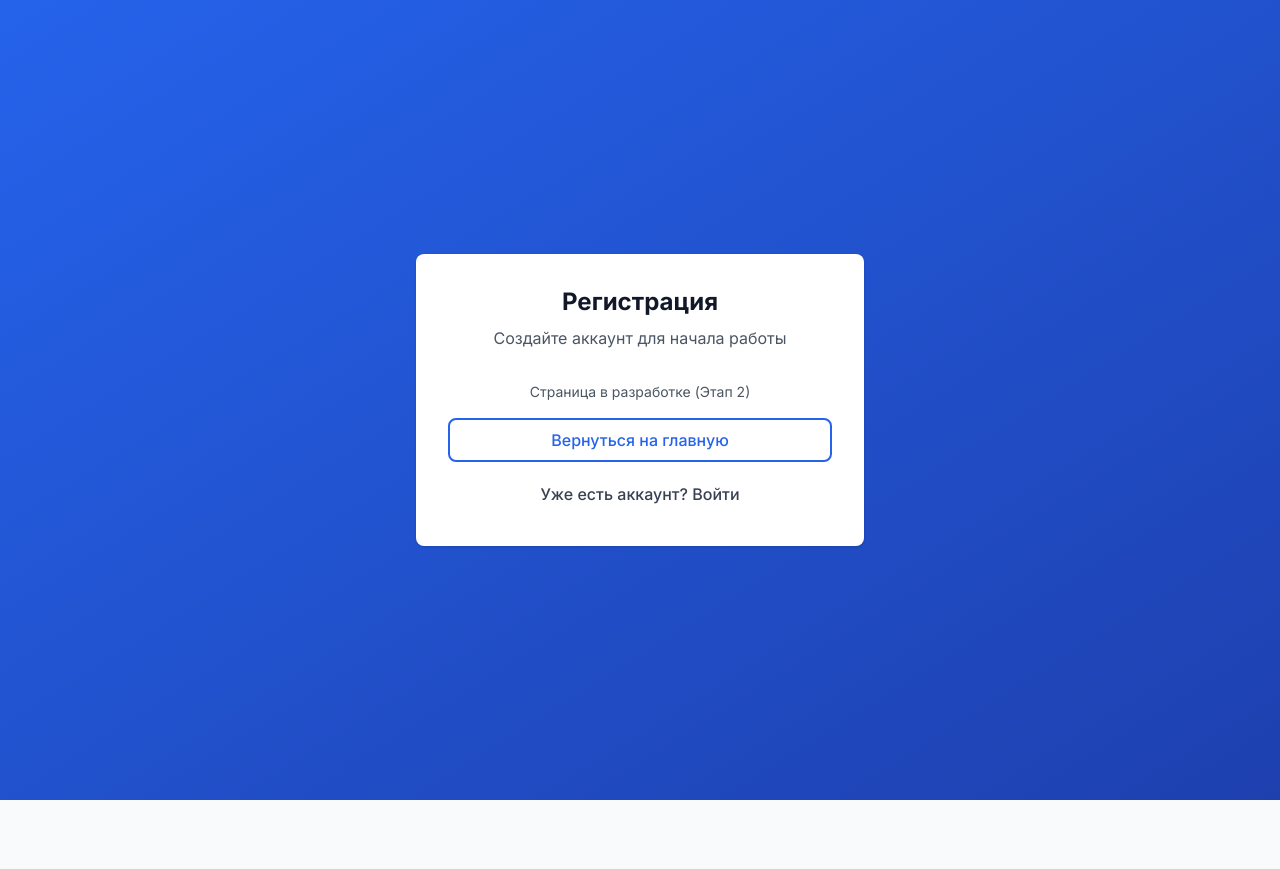
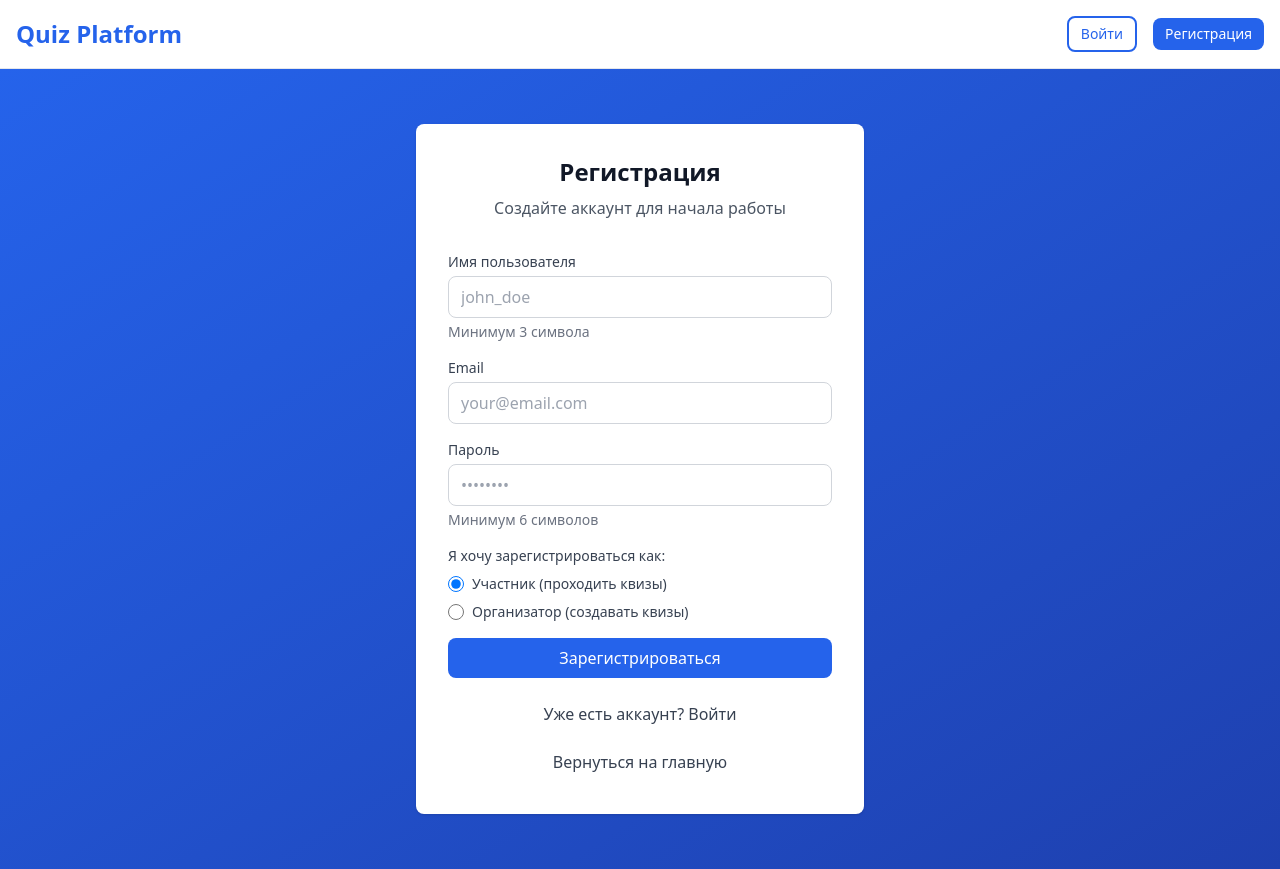
Before and after one commit to imka07/VK-Practice, a Next.js app: page /register in a window 1280 px wide. Before the commit the page ends 800 px from the top, so only its background shows below. Built offline with nearby package versions, Linux system fonts and the light colour scheme; no server answers.

Commit message:
feat: Реализация страниц входа и регистрации с формами

```diff
--- a/src/app/(auth)/login/page.tsx
+++ b/src/app/(auth)/login/page.tsx
@@ -1,8 +1,27 @@
+'use client';
+
+import { useState, useTransition } from 'react';
 import Link from 'next/link';
 import { Card } from '@/components/ui/Card';
+import { Input } from '@/components/ui/Input';
 import { Button } from '@/components/ui/Button';
+import { Alert } from '@/components/ui/Alert';
+import { loginAction } from './actions';
 
 export default function LoginPage() {
+  const [error, setError] = useState<string | null>(null);
+  const [isPending, startTransition] = useTransition();
+
+  async function handleSubmit(formData: FormData) {
+    setError(null);
+    startTransition(async () => {
+      const result = await loginAction(formData);
+      if (result?.error) {
+        setError(result.error);
+      }
+    });
+  }
+
   return (
     <Card className="p-8">
       <div className="mb-8 text-center">
@@ -12,19 +31,48 @@ export default function LoginPage() {
         <p className="text-gray-600">Войдите, чтобы продолжить</p>
       </div>
 
-      <div className="text-center">
-        <p className="text-sm text-gray-600 mb-4">
-          Страница в разработке (Этап 2)
-        </p>
-        <div className="space-y-3">
-          <Button className="w-full" variant="outline" asChild>
+      {error && (
+        <Alert variant="error" title="Ошибка входа" className="mb-6">
+          {error}
+        </Alert>
+      )}
+
+      <form action={handleSubmit} className="space-y-4">
+        <Input
+          label="Email"
+          name="email"
+          type="email"
+          required
+          placeholder="your@email.com"
+          autoComplete="email"
+          disabled={isPending}
+        />
+
+        <Input
+          label="Пароль"
+          name="password"
+          type="password"
+          required
+          placeholder="••••••••"
+          autoComplete="current-password"
+          disabled={isPending}
+        />
+
+        <Button type="submit" className="w-full" loading={isPending}>
+          Войти
+        </Button>
+
+        <div className="text-center space-y-2">
+          <Button variant="ghost" className="w-full" asChild>
+            <Link href="/register">
+              Нет аккаунта? Зарегистрироваться
+            </Link>
+          </Button>
+          <Button variant="ghost" className="w-full" asChild>
             <Link href="/">Вернуться на главную</Link>
           </Button>
-          <Button className="w-full" variant="ghost" asChild>
-            <Link href="/register">Нет аккаунта? Регистрация</Link>
-          </Button>
         </div>
-      </div>
+      </form>
     </Card>
   );
 }
--- a/src/app/(auth)/register/page.tsx
+++ b/src/app/(auth)/register/page.tsx
@@ -1,8 +1,35 @@
+'use client';
+
+import { useState, useTransition } from 'react';
 import Link from 'next/link';
 import { Card } from '@/components/ui/Card';
+import { Input } from '@/components/ui/Input';
 import { Button } from '@/components/ui/Button';
+import { Alert } from '@/components/ui/Alert';
+import { Radio, RadioGroup } from '@/components/ui/Radio';
+import { registerAction } from './actions';
 
 export default function RegisterPage() {
+  const [error, setError] = useState<string | null>(null);
+  const [success, setSuccess] = useState<string | null>(null);
+  const [isPending, startTransition] = useTransition();
+  const [role, setRole] = useState<'participant' | 'organizer'>('participant');
+
+  async function handleSubmit(formData: FormData) {
+    setError(null);
+    setSuccess(null);
+    formData.set('role', role);
+
+    startTransition(async () => {
+      const result = await registerAction(formData);
+      if (result?.error) {
+        setError(result.error);
+      } else if (result?.success && result?.message) {
+        setSuccess(result.message);
+      }
+    });
+  }
+
   return (
     <Card className="p-8">
       <div className="mb-8 text-center">
@@ -12,19 +39,83 @@ export default function RegisterPage() {
         <p className="text-gray-600">Создайте аккаунт для начала работы</p>
       </div>
 
-      <div className="text-center">
-        <p className="text-sm text-gray-600 mb-4">
-          Страница в разработке (Этап 2)
-        </p>
-        <div className="space-y-3">
-          <Button className="w-full" variant="outline" asChild>
+      {error && (
+        <Alert variant="error" title="Ошибка регистрации" className="mb-6">
+          {error}
+        </Alert>
+      )}
+
+      {success && (
+        <Alert variant="success" title="Успешно!" className="mb-6">
+          {success}
+        </Alert>
+      )}
+
+      <form action={handleSubmit} className="space-y-4">
+        <Input
+          label="Имя пользователя"
+          name="username"
+          type="text"
+          required
+          placeholder="john_doe"
+          autoComplete="username"
+          disabled={isPending}
+          helperText="Минимум 3 символа"
+        />
+
+        <Input
+          label="Email"
+          name="email"
+          type="email"
+          required
+          placeholder="your@email.com"
+          autoComplete="email"
+          disabled={isPending}
+        />
+
+        <Input
+          label="Пароль"
+          name="password"
+          type="password"
+          required
+          placeholder="••••••••"
+          autoComplete="new-password"
+          disabled={isPending}
+          helperText="Минимум 6 символов"
+        />
+
+        <RadioGroup label="Я хочу зарегистрироваться как:">
+          <Radio
+            name="role"
+            value="participant"
+            label="Участник (проходить квизы)"
+            checked={role === 'participant'}
+            onChange={() => setRole('participant')}
+            disabled={isPending}
+          />
+          <Radio
+            name="role"
+            value="organizer"
+            label="Организатор (создавать квизы)"
+            checked={role === 'organizer'}
+            onChange={() => setRole('organizer')}
+            disabled={isPending}
+          />
+        </RadioGroup>
+
+        <Button type="submit" className="w-full" loading={isPending}>
+          Зарегистрироваться
+        </Button>
+
+        <div className="text-center space-y-2">
+          <Button variant="ghost" className="w-full" asChild>
+            <Link href="/login">Уже есть аккаунт? Войти</Link>
+          </Button>
+          <Button variant="ghost" className="w-full" asChild>
             <Link href="/">Вернуться на главную</Link>
           </Button>
-          <Button className="w-full" variant="ghost" asChild>
-            <Link href="/login">Уже есть аккаунт? Войти</Link>
-          </Button>
         </div>
-      </div>
+      </form>
     </Card>
   );
 }
--- a/src/app/layout.tsx
+++ b/src/app/layout.tsx
@@ -1,11 +1,9 @@
 import type { Metadata } from 'next';
-import { Inter } from 'next/font/google';
 import './globals.css';
-
-const inter = Inter({ subsets: ['latin', 'cyrillic'] });
+import { Header } from '@/components/layout/Header';
 
 export const metadata: Metadata = {
-  title: 'Quiz Platform - VK Practice',
+  title: 'Quiz Platform - Интерактивные квизы',
   description: 'Платформа для проведения интерактивных квизов в реальном времени',
 };
 
@@ -16,7 +14,8 @@ export default function RootLayout({
 }>) {
   return (
     <html lang="ru">
-      <body className={`${inter.className} antialiased`}>
+      <body className="antialiased">
+        <Header />
         {children}
       </body>
     </html>
--- /dev/null
+++ b/src/components/layout/Header.tsx
@@ -0,0 +1,58 @@
+'use client';
+
+import Link from 'next/link';
+import { Button } from '@/components/ui/Button';
+import { useAuth } from '@/lib/hooks/useAuth';
+import { useProfile } from '@/lib/hooks/useProfile';
+import { logoutAction } from '@/app/(auth)/login/actions';
+import { LogOut, User } from 'lucide-react';
+
+export function Header() {
+  const { user, loading: authLoading } = useAuth();
+  const { profile, loading: profileLoading } = useProfile();
+
+  const isLoading = authLoading || profileLoading;
+
+  return (
+    <header className="border-b bg-white">
+      <div className="container mx-auto px-4 py-4 flex items-center justify-between">
+        <Link href="/" className="text-2xl font-bold text-primary-600">
+          Quiz Platform
+        </Link>
+
+        <nav className="flex items-center gap-4">
+          {isLoading ? (
+            <div className="h-10 w-24 bg-gray-200 animate-pulse rounded" />
+          ) : user ? (
+            <>
+              <div className="flex items-center gap-2 text-sm text-gray-700">
+                <User className="w-4 h-4" />
+                <span>{profile?.username || user.email}</span>
+              </div>
+              {profile?.role === 'organizer' && (
+                <Button variant="outline" size="sm" asChild>
+                  <Link href="/dashboard">Панель</Link>
+                </Button>
+              )}
+              <form action={logoutAction}>
+                <Button variant="ghost" size="sm" type="submit">
+                  <LogOut className="w-4 h-4 mr-2" />
+                  Выйти
+                </Button>
+              </form>
+            </>
+          ) : (
+            <>
+              <Button variant="outline" size="sm" asChild>
+                <Link href="/login">Войти</Link>
+              </Button>
+              <Button size="sm" asChild>
+                <Link href="/register">Регистрация</Link>
+              </Button>
+            </>
+          )}
+        </nav>
+      </div>
+    </header>
+  );
+}
```
